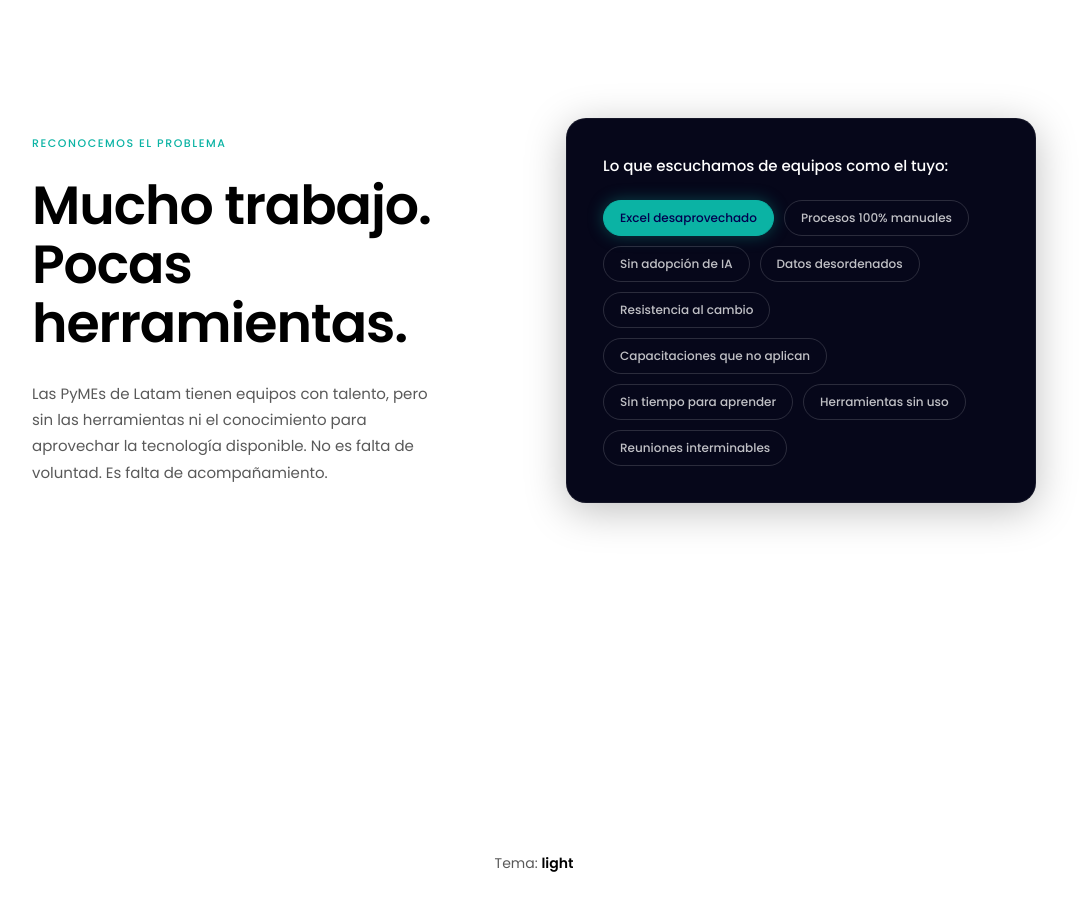
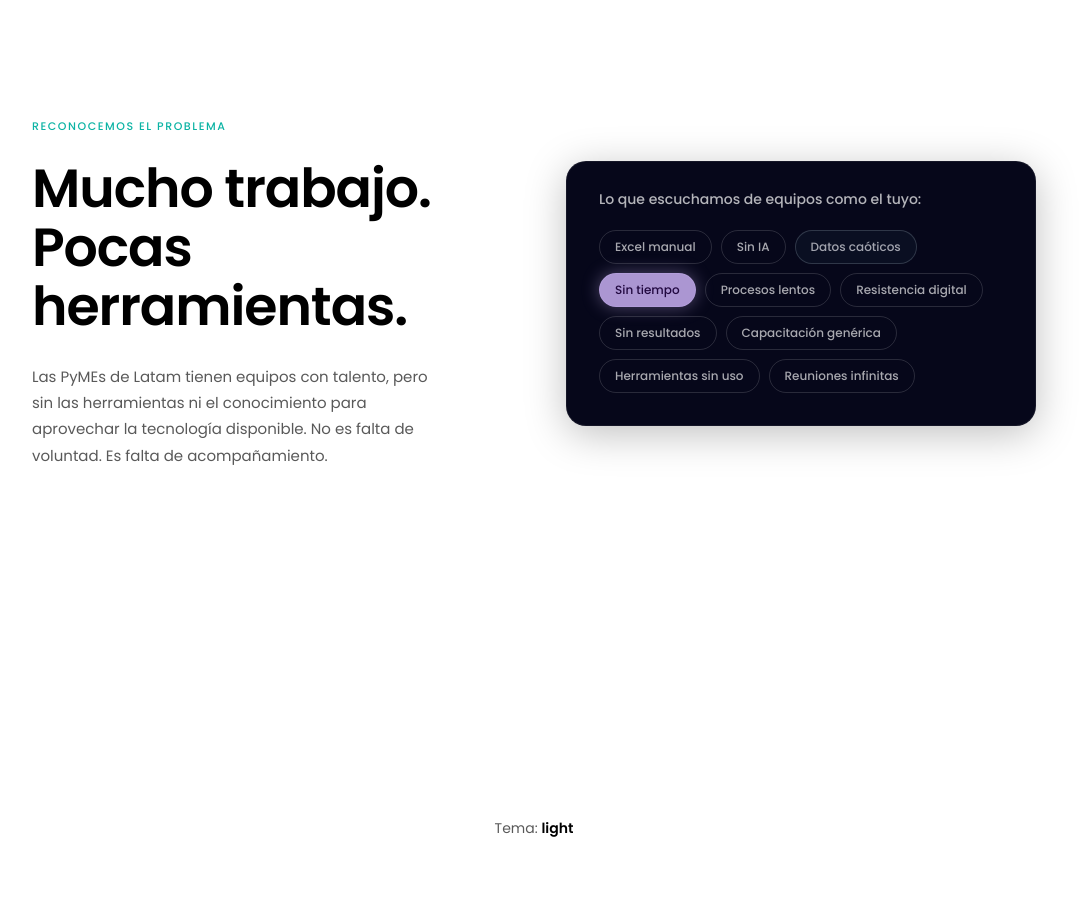
Before and after one commit to FabioClawi/proto_landing_def, a React (Vite) app: page / in a window 1280 px wide. Shown: the part 802-1712 px from the top of the page, without its empty margins (106-1190 px from the left). Built offline with nearby package versions, Linux system fonts and the light colour scheme.

Commit message:
feat: Pain card — animated cycling highlight (chip + color every 1.8s)

```diff
--- a/src/sections/Pain.tsx
+++ b/src/sections/Pain.tsx
@@ -1,19 +1,29 @@
-import { useEffect, useRef } from 'react'
+import { useEffect, useRef, useState } from 'react'
 import { gsap } from 'gsap'
 import { ScrollTrigger } from 'gsap/ScrollTrigger'
 
 gsap.registerPlugin(ScrollTrigger)
 
-const CHIPS: { label: string; highlight?: boolean }[] = [
-  { label: 'Excel desaprovechado', highlight: true },
-  { label: 'Procesos 100% manuales' },
-  { label: 'Sin adopción de IA' },
-  { label: 'Datos desordenados' },
-  { label: 'Resistencia al cambio' },
-  { label: 'Capacitaciones que no aplican' },
-  { label: 'Sin tiempo para aprender' },
-  { label: 'Herramientas sin uso' },
-  { label: 'Reuniones interminables' },
+const CHIPS = [
+  'Excel manual',
+  'Sin IA',
+  'Datos caóticos',
+  'Sin tiempo',
+  'Procesos lentos',
+  'Resistencia digital',
+  'Sin resultados',
+  'Capacitación genérica',
+  'Herramientas sin uso',
+  'Reuniones infinitas',
+]
+
+/* Highlight colors that cycle with each active chip */
+const COLORS = [
+  { bg: '#0BB3A4', text: '#000050', glow: 'rgba(11,179,164,0.45)' },
+  { bg: '#FFA07A', text: '#2A0A00', glow: 'rgba(255,160,122,0.45)' },
+  { bg: '#75C1E7', text: '#000050', glow: 'rgba(117,193,231,0.45)' },
+  { bg: '#B39DDB', text: '#1A0038', glow: 'rgba(179,157,219,0.45)' },
+  { bg: '#6BCB77', text: '#002010', glow: 'rgba(107,203,119,0.45)' },
 ]
 
 export default function Pain() {
@@ -22,32 +32,41 @@ export default function Pain() {
   const rightRef   = useRef<HTMLDivElement>(null)
   const chipsRef   = useRef<HTMLDivElement>(null)
 
+  const [activeIdx, setActiveIdx] = useState(0)
+  const [colorIdx,  setColorIdx]  = useState(0)
+
+  /* Cycle active chip + color */
+  useEffect(() => {
+    const id = setInterval(() => {
+      setActiveIdx(i => (i + 1) % CHIPS.length)
+      setColorIdx(c => (c + 1) % COLORS.length)
+    }, 1800)
+    return () => clearInterval(id)
+  }, [])
+
+  /* Entry animations */
   useEffect(() => {
     const tl = gsap.timeline({
-      scrollTrigger: {
-        trigger: sectionRef.current,
-        start: 'top 68%',
-      },
+      scrollTrigger: { trigger: sectionRef.current, start: 'top 68%' },
     })
 
     tl.fromTo(leftRef.current,
       { x: -40, opacity: 0 },
       { x: 0, opacity: 1, duration: 0.75, ease: 'power3.out' }
-    )
-    .fromTo(rightRef.current,
+    ).fromTo(rightRef.current,
       { x: 40, opacity: 0 },
       { x: 0, opacity: 1, duration: 0.75, ease: 'power3.out' },
       '-=0.55'
     )
 
     if (chipsRef.current) {
-      const chips = chipsRef.current.querySelectorAll<HTMLElement>('[data-chip]')
-      gsap.fromTo(chips,
+      gsap.fromTo(
+        chipsRef.current.querySelectorAll<HTMLElement>('[data-chip]'),
         { y: 14, opacity: 0 },
         {
-          y: 0, opacity: 1, stagger: 0.06, duration: 0.35, ease: 'power2.out',
+          y: 0, opacity: 1, stagger: 0.055, duration: 0.3, ease: 'power2.out',
           scrollTrigger: { trigger: chipsRef.current, start: 'top 75%' },
-          delay: 0.2,
+          delay: 0.25,
         }
       )
     }
@@ -55,14 +74,12 @@ export default function Pain() {
     return () => { ScrollTrigger.getAll().forEach(t => t.kill()) }
   }, [])
 
+  const activeColor = COLORS[colorIdx]
+
   return (
     <section
       ref={sectionRef}
-      style={{
-        background: 'var(--bg)',
-        padding: '120px 0',
-        transition: 'background 0.3s ease',
-      }}
+      style={{ background: 'var(--bg)', padding: '120px 0', transition: 'background 0.3s ease' }}
     >
       <div style={{
         maxWidth: '1100px',
@@ -76,41 +93,30 @@ export default function Pain() {
 
         {/* ── Left ── */}
         <div ref={leftRef} style={{ opacity: 0 }}>
-          {/* Eyebrow */}
           <p style={{
             fontFamily: 'Poppins, sans-serif',
-            fontSize: '11px',
-            fontWeight: 500,
-            letterSpacing: '0.14em',
-            textTransform: 'uppercase',
-            color: '#0BB3A4',
-            marginBottom: '24px',
+            fontSize: '11px', fontWeight: 500,
+            letterSpacing: '0.14em', textTransform: 'uppercase',
+            color: '#0BB3A4', marginBottom: '24px',
           }}>
             Reconocemos el problema
           </p>
 
-          {/* Headline */}
           <h2 style={{
             fontFamily: 'Poppins, sans-serif',
             fontWeight: 600,
             fontSize: 'clamp(2.4rem, 4.2vw, 3.8rem)',
-            lineHeight: 1.1,
-            letterSpacing: '-0.02em',
-            color: 'var(--text-heading)',
-            marginBottom: '28px',
+            lineHeight: 1.1, letterSpacing: '-0.02em',
+            color: 'var(--text-heading)', marginBottom: '28px',
           }}>
             Mucho trabajo.<br />
             Pocas herramientas.
           </h2>
 
-          {/* Body */}
           <p style={{
             fontFamily: 'Poppins, sans-serif',
-            fontSize: '15px',
-            fontWeight: 400,
-            lineHeight: 1.75,
-            color: 'var(--text-muted)',
-            maxWidth: '420px',
+            fontSize: '15px', fontWeight: 400,
+            lineHeight: 1.75, color: 'var(--text-muted)', maxWidth: '420px',
           }}>
             Las PyMEs de Latam tienen equipos con talento, pero sin las herramientas
             ni el conocimiento para aprovechar la tecnología disponible. No es falta
@@ -123,71 +129,43 @@ export default function Pain() {
           <div style={{
             background: '#06071A',
             borderRadius: '20px',
-            padding: '36px',
+            padding: '28px 32px 32px',
             border: '1px solid rgba(255,255,255,0.06)',
             boxShadow: '0 8px 40px rgba(0,0,0,0.25)',
           }}>
-            {/* Card header */}
             <p style={{
               fontFamily: 'Poppins, sans-serif',
-              fontSize: '15px',
-              fontWeight: 500,
-              color: '#ffffff',
-              marginBottom: '24px',
-              lineHeight: 1.4,
+              fontSize: '14px', fontWeight: 500,
+              color: 'rgba(255,255,255,0.7)', marginBottom: '20px', lineHeight: 1.4,
             }}>
               Lo que escuchamos de equipos como el tuyo:
             </p>
 
-            {/* Chips */}
-            <div
-              ref={chipsRef}
-              style={{
-                display: 'flex',
-                flexWrap: 'wrap',
-                gap: '10px',
-              }}
-            >
-              {CHIPS.map(chip => (
+            <div ref={chipsRef} style={{ display: 'flex', flexWrap: 'wrap', gap: '9px' }}>
+              {CHIPS.map((label, idx) => {
+                const isActive = idx === activeIdx
+                return (
                   <span
-                  key={chip.label}
+                    key={label}
                     data-chip
                     style={{
                       display: 'inline-block',
-                    padding: '8px 16px',
+                      padding: '7px 15px',
                       borderRadius: '9999px',
                       fontFamily: 'Poppins, sans-serif',
-                    fontSize: '12px',
-                    fontWeight: 500,
+                      fontSize: '12px', fontWeight: 500,
                       cursor: 'default',
-                    transition: 'transform 0.2s ease, box-shadow 0.2s ease',
-                    ...(chip.highlight
-                      ? {
-                          background: '#0BB3A4',
-                          color: '#000050',
-                          border: '1.5px solid #0BB3A4',
-                          boxShadow: '0 0 16px rgba(11,179,164,0.35)',
-                        }
-                      : {
-                          background: 'transparent',
-                          color: 'rgba(255,255,255,0.75)',
-                          border: '1.5px solid rgba(255,255,255,0.15)',
-                        }),
-                  }}
-                  onMouseEnter={e => {
-                    const el = e.currentTarget as HTMLSpanElement
-                    el.style.transform = 'translateY(-2px)'
-                    if (!chip.highlight) el.style.borderColor = 'rgba(11,179,164,0.5)'
-                  }}
-                  onMouseLeave={e => {
-                    const el = e.currentTarget as HTMLSpanElement
-                    el.style.transform = 'translateY(0)'
-                    if (!chip.highlight) el.style.borderColor = 'rgba(255,255,255,0.15)'
+                      transition: 'background 0.45s ease, border-color 0.45s ease, color 0.45s ease, box-shadow 0.45s ease',
+                      background:   isActive ? activeColor.bg        : 'transparent',
+                      color:        isActive ? activeColor.text      : 'rgba(255,255,255,0.65)',
+                      border:      `1.5px solid ${isActive ? activeColor.bg : 'rgba(255,255,255,0.14)'}`,
+                      boxShadow:    isActive ? `0 0 18px ${activeColor.glow}` : 'none',
                     }}
                   >
-                  {chip.label}
+                    {label}
                   </span>
-              ))}
+                )
+              })}
             </div>
           </div>
         </div>
```
Lines whose indentation alone changed are shown as unchanged.
